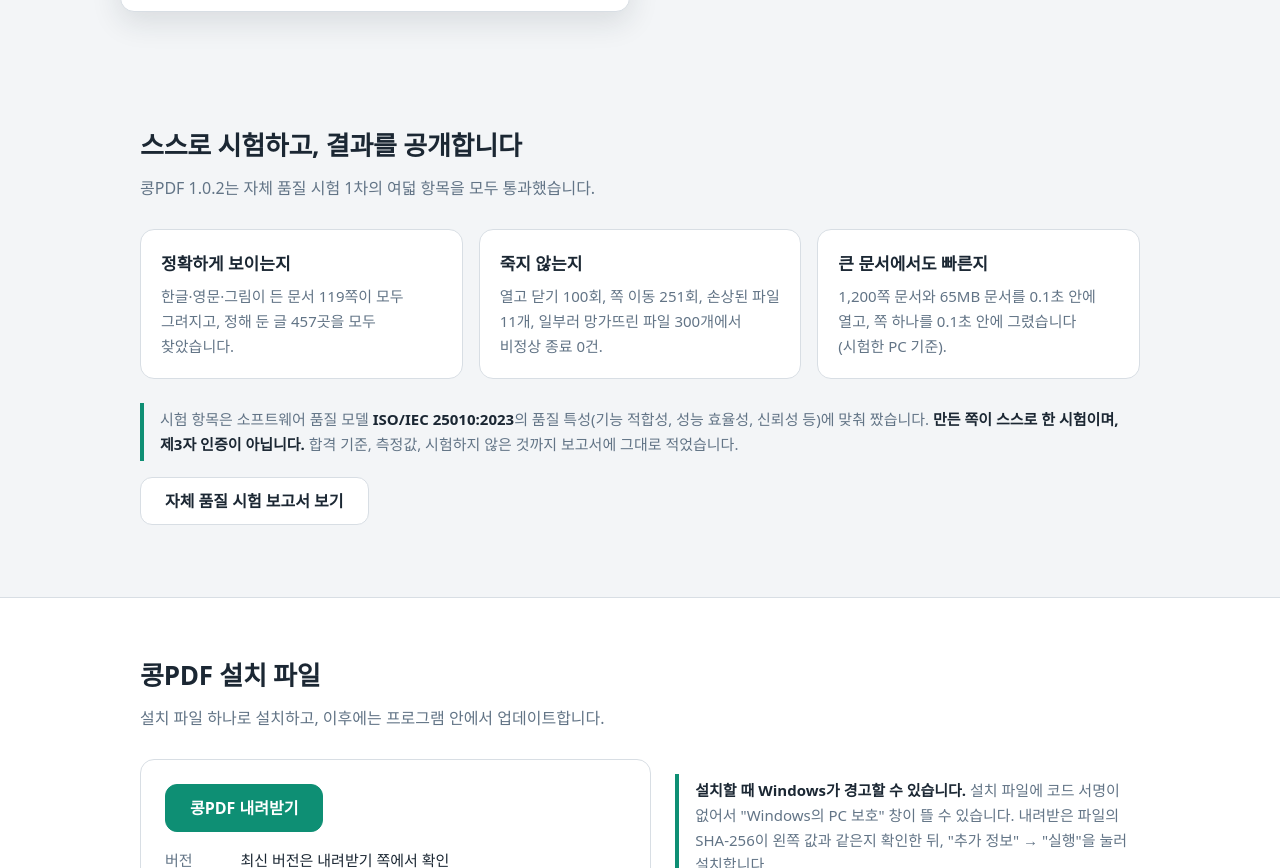
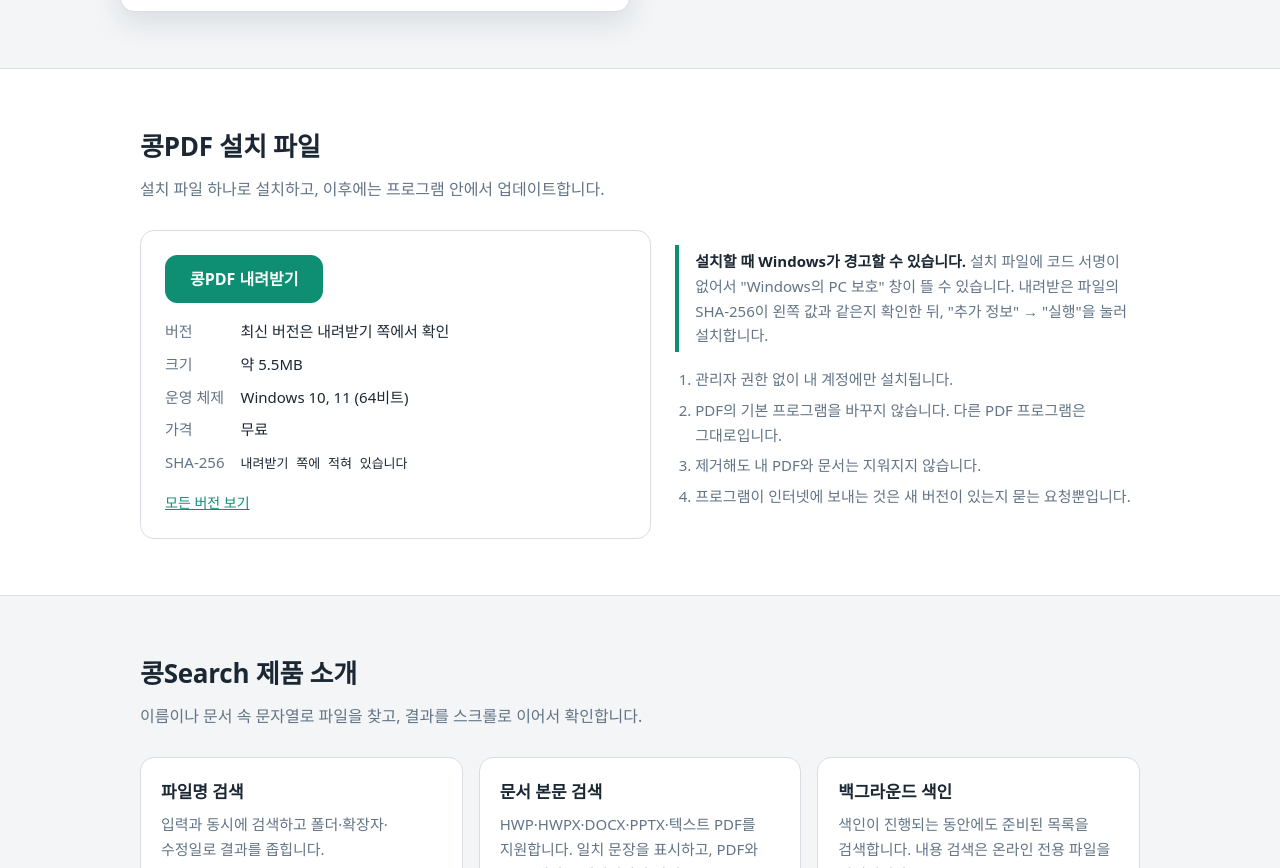
Before and after one commit to danielyjart-dotcom/kongtools, a plain HTML site: page index.html in a window 1280 px wide. Shown: the part 2668-3536 px from the top of the page. Drawn offline with Linux system fonts and the light colour scheme; no server answers.

Commit message:
Remove quality testing section from the homepage

```diff
--- a/index.html
+++ b/index.html
@@ -232,20 +232,6 @@
     </div>
   </section>
 
-  <section id="quality">
-    <div class="wrap">
-      <h2>스스로 시험하고, 결과를 공개합니다</h2>
-      <p class="sub">콩PDF 1.0.2는 자체 품질 시험 1차의 여덟 항목을 모두 통과했습니다.</p>
-      <div class="grid">
-        <div class="card"><h3>정확하게 보이는지</h3><p>한글·영문·그림이 든 문서 119쪽이 모두 그려지고, 정해 둔 글 457곳을 모두 찾았습니다.</p></div>
-        <div class="card"><h3>죽지 않는지</h3><p>열고 닫기 100회, 쪽 이동 251회, 손상된 파일 11개, 일부러 망가뜨린 파일 300개에서 비정상 종료 0건.</p></div>
-        <div class="card"><h3>큰 문서에서도 빠른지</h3><p>1,200쪽 문서와 65MB 문서를 0.1초 안에 열고, 쪽 하나를 0.1초 안에 그렸습니다 (시험한 PC 기준).</p></div>
-      </div>
-      <p class="notice" style="margin-top:24px">시험 항목은 소프트웨어 품질 모델 <strong>ISO/IEC 25010:2023</strong>의 품질 특성(기능 적합성, 성능 효율성, 신뢰성 등)에 맞춰 짰습니다. <strong>만든 쪽이 스스로 한 시험이며, 제3자 인증이 아닙니다.</strong> 합격 기준, 측정값, 시험하지 않은 것까지 보고서에 그대로 적었습니다.</p>
-      <p style="margin-top:16px"><a class="btn" href="quality.html">자체 품질 시험 보고서 보기</a></p>
-    </div>
-  </section>
-
   <section class="alt" id="download">
     <div class="wrap">
       <h2>콩PDF 설치 파일</h2>
```
